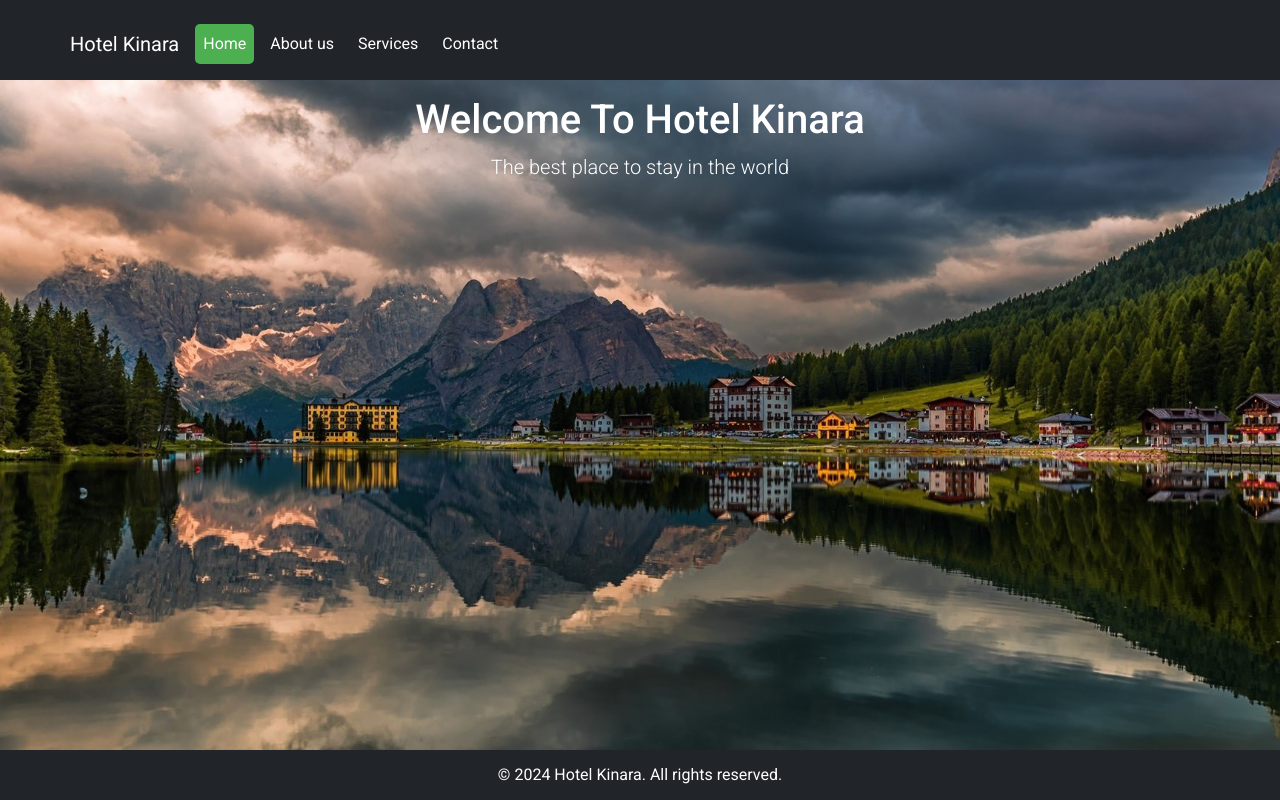
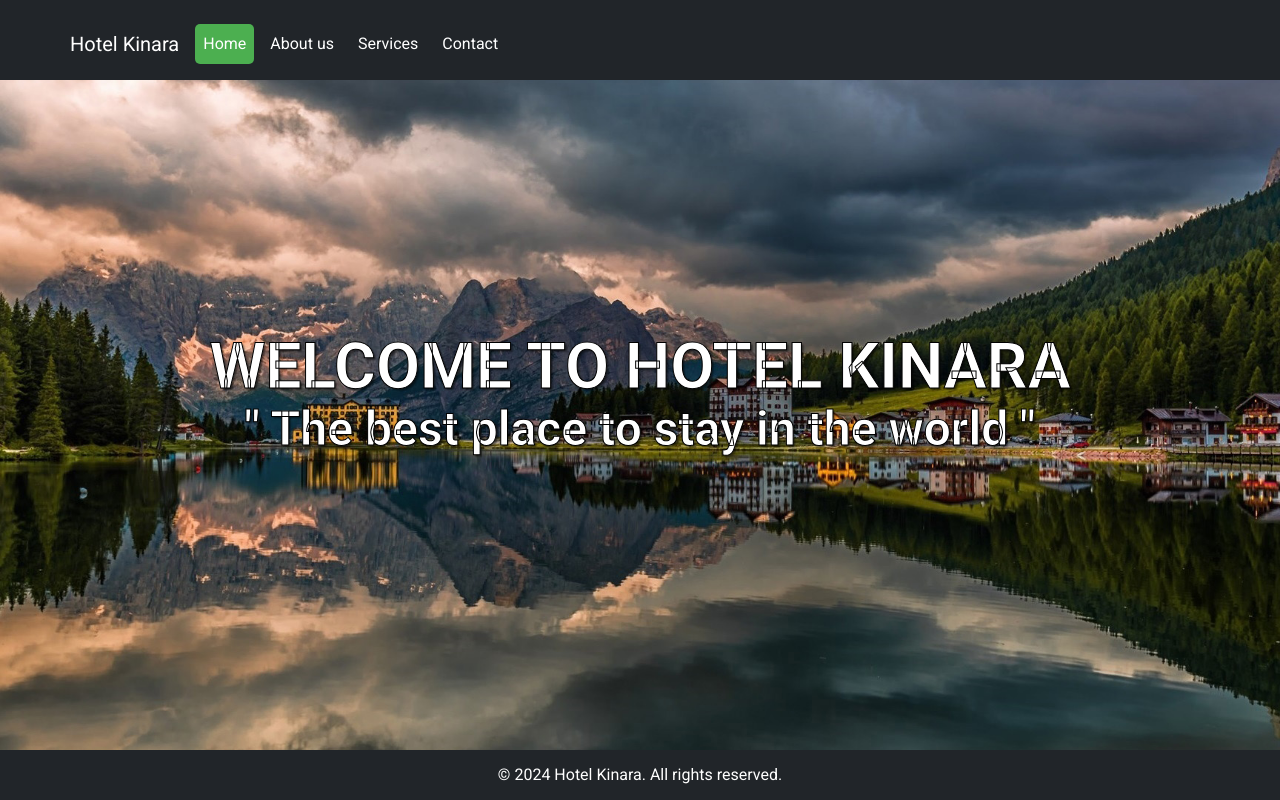
Before and after one commit to Shubh-Dhanawade/Hotel-kinara, an Angular app: page / in a window 1280 px wide. Built offline with nearby package versions, Linux system fonts and the light colour scheme.

Commit message:
Home Page add p animation

```diff
--- a/src/app/Pages/home/home.component.css
+++ b/src/app/Pages/home/home.component.css
@@ -0,0 +1,61 @@
+.lead {
+    font-size: 3rem;
+    color: #fff;
+    text-align: center;
+
+    font-weight: bolder;
+}
+
+.lead {
+    -webkit-text-stroke: 1px black;
+    text-shadow: 2px 2px 2px rgba(0, 0, 0, 0.5);
+    animation: leadbounce 2s infinite;
+}
+
+@keyframes leadbounce {
+    0% {
+        transform: translateY(0);
+    }
+
+    50% {
+        transform: translateY(-20px);
+    }
+
+    100% {
+        transform: translateY(0);
+    }
+}
+
+.row {
+    height: 100%;
+    display: grid;
+    place-items: center;
+    place-content: center;
+}
+
+.col-12 {
+    height: 100%;
+    display: grid;
+    place-items: center;
+    place-content: center;
+
+}
+
+.container {
+    height: 100%;
+    display: grid;
+    place-items: center;
+    place-content: center;
+}
+
+h1 {
+    font-size: 4rem;
+    text-transform: uppercase;
+    font-family: 'Roboto', sans-serif;
+    font-weight: bolder;
+    color: #fff;
+    text-align: center;
+    -webkit-text-stroke: 1px black;
+    text-shadow: 2px 2px 2px rgba(0, 0, 0, 0.5);
+
+}
--- a/src/app/Pages/home/home.component.html
+++ b/src/app/Pages/home/home.component.html
@@ -12,13 +12,19 @@
     overflow: hidden;
     width: 100%;
     height: 100%;
+    position: relative;
+    z-index: 1;
+
+
+
+
   ">
 
   <div class="container">
     <div class="row">
-      <div class="col">
+      <div class="col-12">
         <h1>Welcome To Hotel Kinara</h1>
-        <p class="lead">The best place to stay in the world</p>
+        <p class="lead"> " The best place to stay in the world "</p>
       </div>
     </div>
   </div>
```
